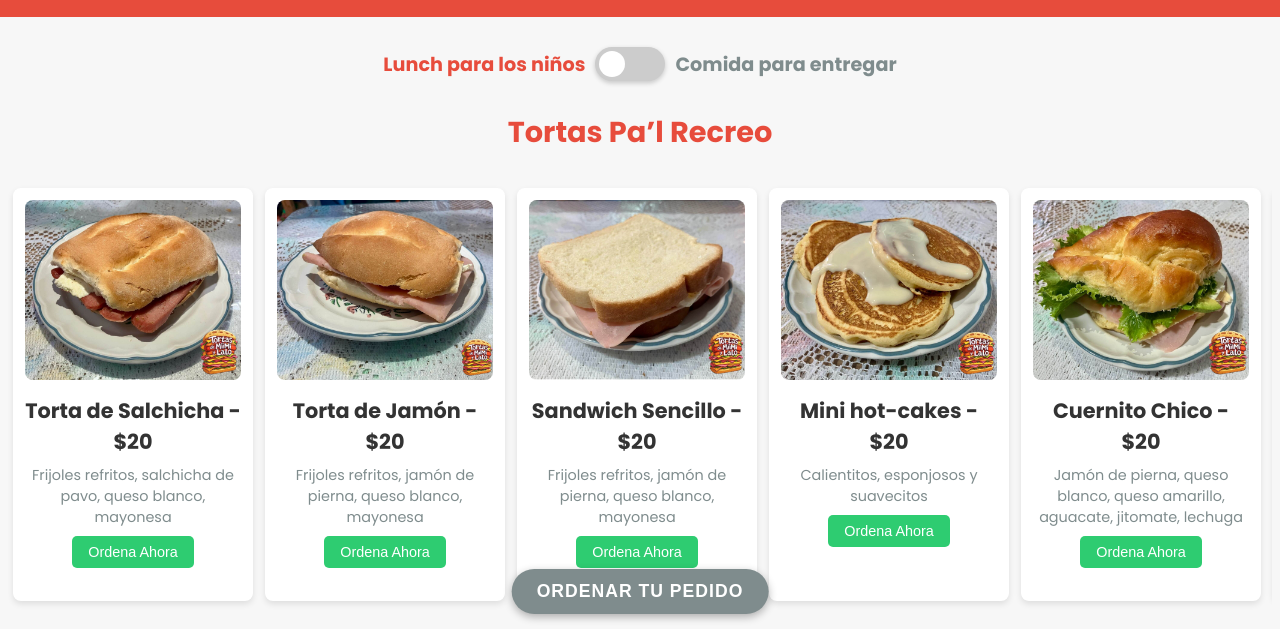
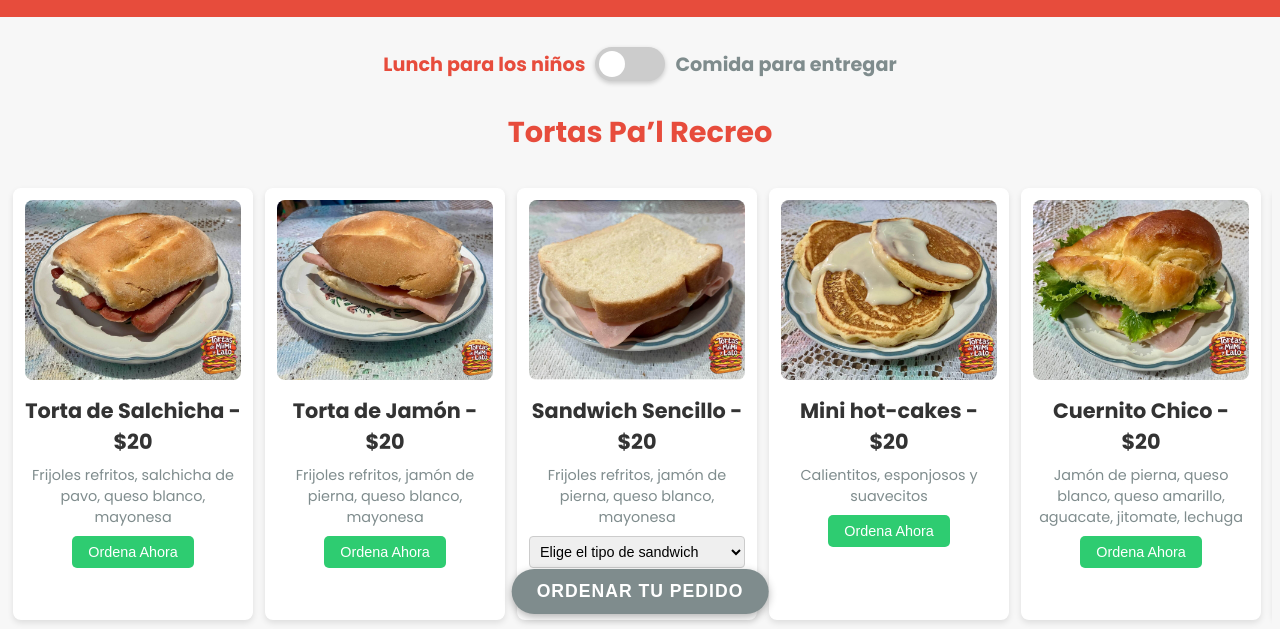
Before and after one commit to EstebanMorales317/torta-order-system, a plain HTML site: page index.html in a window 1280 px wide. Shown: the part 171-800 px from the top of the page. Drawn offline with nearby package versions, Linux system fonts and the light colour scheme.

Commit message:
Update index.html

```diff
--- a/index.html
+++ b/index.html
@@ -66,6 +66,11 @@
                         <img src="images/sdn.jpeg" alt="Sandwich Sencillo">
                         <h3>Sandwich Sencillo - $20</h3>
                         <p>Frijoles refritos, jamón de pierna, queso blanco, mayonesa</p>
+                         <select class="flavor-select" data-name="Sandwich sencillo" data-price="20">
+                            <option value="">Elige el tipo de sandwich</option>
+                            <option value="Jamón">Jamón</option>
+                            <option value="Salchicha">Salchicha</option>
+                        </select>
                         <div class="order-controls">
                             <button class="order-now-btn" data-name="Sandwich Sencillo" data-price="20">Ordena Ahora</button>
                             <div class="quantity-controls" style="display: none;">
```
